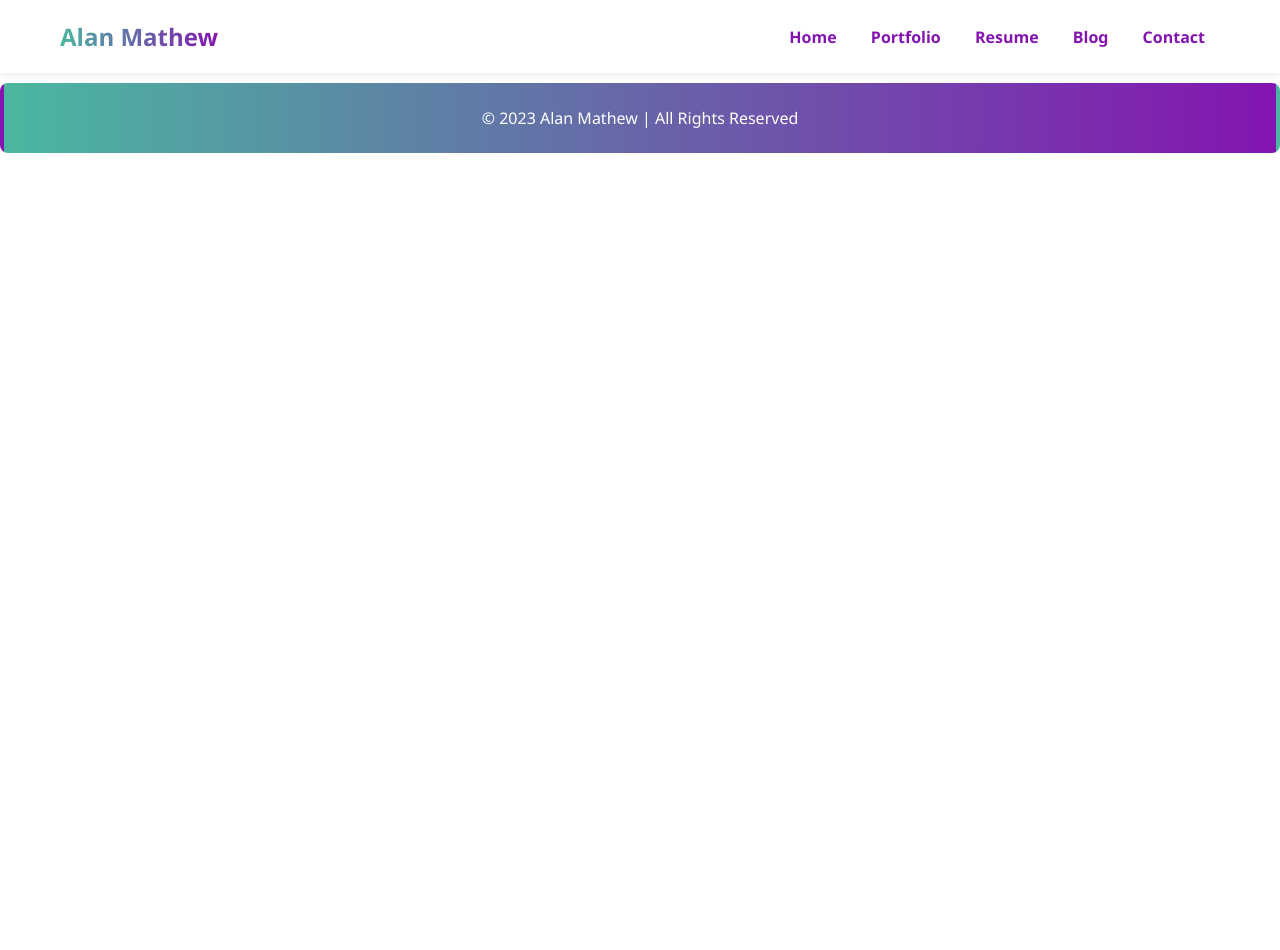
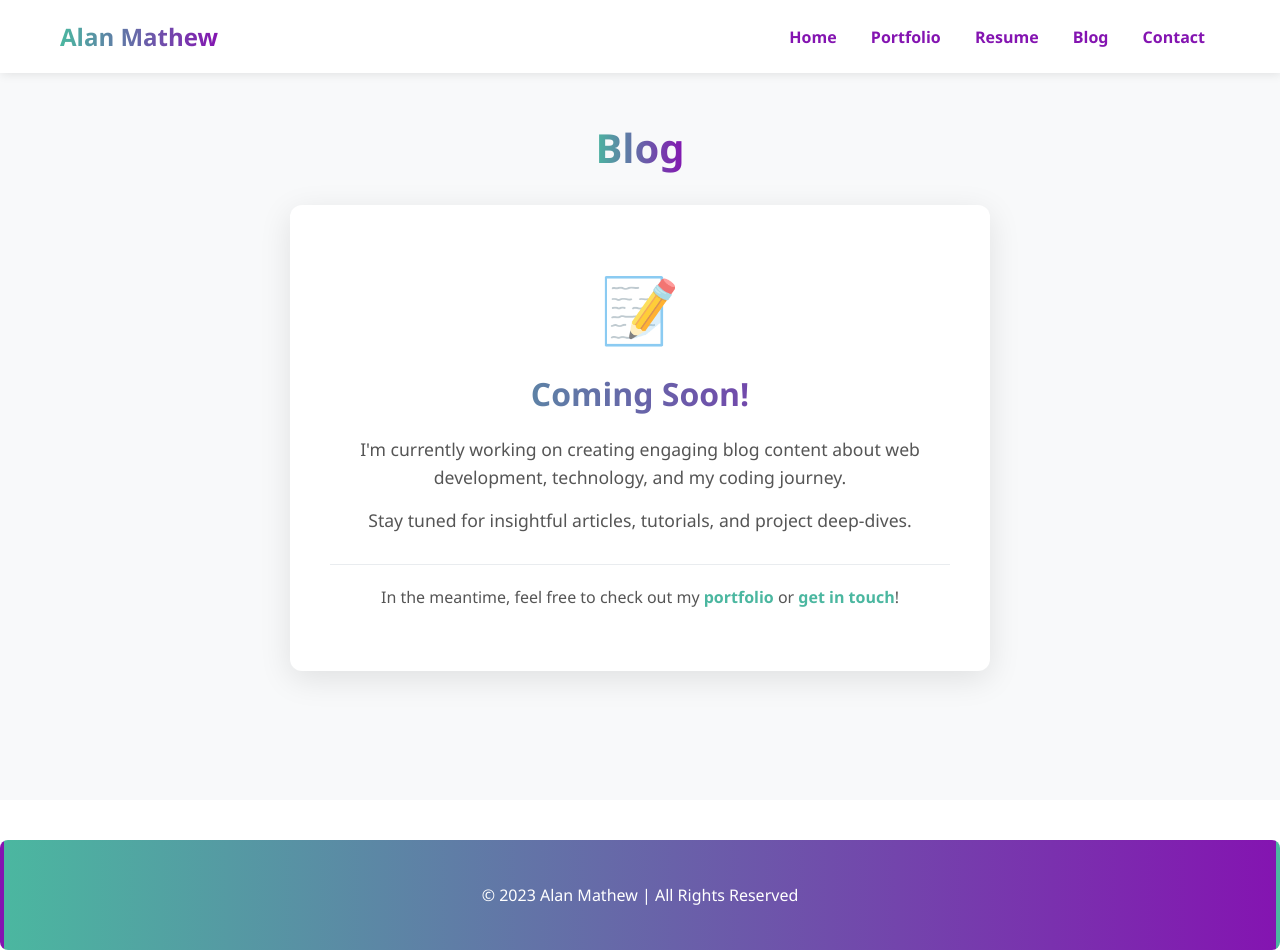
Before and after one commit to AlanGMathew2006/AlanGMathew.github.io, a plain HTML site: page blog.html in a window 1280 px wide. Before the commit the page ends 800 px from the top, so only its background shows below. Drawn offline with Linux system fonts and the light colour scheme.

Commit message:
commit -m"Updated styles for Blog page"

```diff
--- a/blog.html
+++ b/blog.html
@@ -6,7 +6,7 @@
     <title>Blog Page</title>
     <link rel="stylesheet" href="style.css" />
   </head>
-  <body class="body-page">
+  <body class="blog-page">
     <header>
       <div class="logo">Alan Mathew</div>
       <nav>
@@ -19,6 +19,27 @@
     </header>
     <main>
       <h1>Blog</h1>
+      <div class="blog-container">
+        <div class="coming-soon">
+          <div class="icon">📝</div>
+          <h2>Coming Soon!</h2>
+          <p>
+            I'm currently working on creating engaging blog content about web
+            development, technology, and my coding journey.
+          </p>
+          <p>
+            Stay tuned for insightful articles, tutorials, and project
+            deep-dives.
+          </p>
+          <div class="cta">
+            <p>
+              In the meantime, feel free to check out my
+              <a href="portfolio.html">portfolio</a> or
+              <a href="contact.html">get in touch</a>!
+            </p>
+          </div>
+        </div>
+      </div>
     </main>
     <footer>© 2023 Alan Mathew | All Rights Reserved</footer>
   </body>
--- a/style.css
+++ b/style.css
@@ -283,6 +283,85 @@ nav a:hover {
   text-decoration: underline;
 }
 
+/*Blog Page Styles*/
+.blog-page main {
+  display: flex;
+  flex-direction: column;
+  align-items: center;
+  min-height: 100vh;
+  padding: 120px 20px 40px;
+  background-color: #f8f9fa;
+}
+
+.blog-page h1 {
+  text-align: center;
+  font-size: 2.5rem;
+  font-weight: 700;
+  background: linear-gradient(90deg, #4bb7a0 0%, #8414b1 100%);
+  -webkit-background-clip: text;
+  background-clip: text;
+  -webkit-text-fill-color: transparent;
+  margin-bottom: 30px;
+}
+
+.blog-container {
+  max-width: 700px;
+  width: 100%;
+  background: white;
+  padding: 60px 40px;
+  border-radius: 12px;
+  box-shadow: 0 8px 32px rgba(0, 0, 0, 0.1);
+  margin: 0 auto;
+  text-align: center;
+}
+
+.coming-soon .icon {
+  font-size: 4rem;
+  margin-bottom: 20px;
+  opacity: 0.8;
+}
+
+.coming-soon h2 {
+  font-size: 2rem;
+  font-weight: 600;
+  color: #333;
+  margin-bottom: 20px;
+  background: linear-gradient(90deg, #4bb7a0 0%, #8414b1 100%);
+  -webkit-background-clip: text;
+  background-clip: text;
+  -webkit-text-fill-color: transparent;
+}
+
+.coming-soon p {
+  font-size: 1.1rem;
+  line-height: 1.6;
+  color: #555;
+  margin-bottom: 15px;
+}
+
+.coming-soon .cta {
+  margin-top: 30px;
+  padding-top: 20px;
+  border-top: 1px solid #e9ecef;
+}
+
+.coming-soon .cta p {
+  font-size: 1rem;
+  margin-bottom: 0;
+}
+
+.coming-soon a {
+  color: #4bb7a0;
+  text-decoration: none;
+  font-weight: 600;
+  transition: color 0.3s ease;
+}
+
+.coming-soon a:hover {
+  color: #8414b1;
+  text-decoration: underline;
+}
+
 /*Contact Section Styles*/
 .contact-page main {
   display: flex;
@@ -377,7 +456,7 @@ nav a:hover {
 /* Footer Styles */
 footer {
   text-align: center;
-  padding: 20px;
+  padding: 40px;
   background: linear-gradient(90deg, #4bb7a0 0%, #8414b1 100%);
   color: white;
   margin-top: 40px;
```
